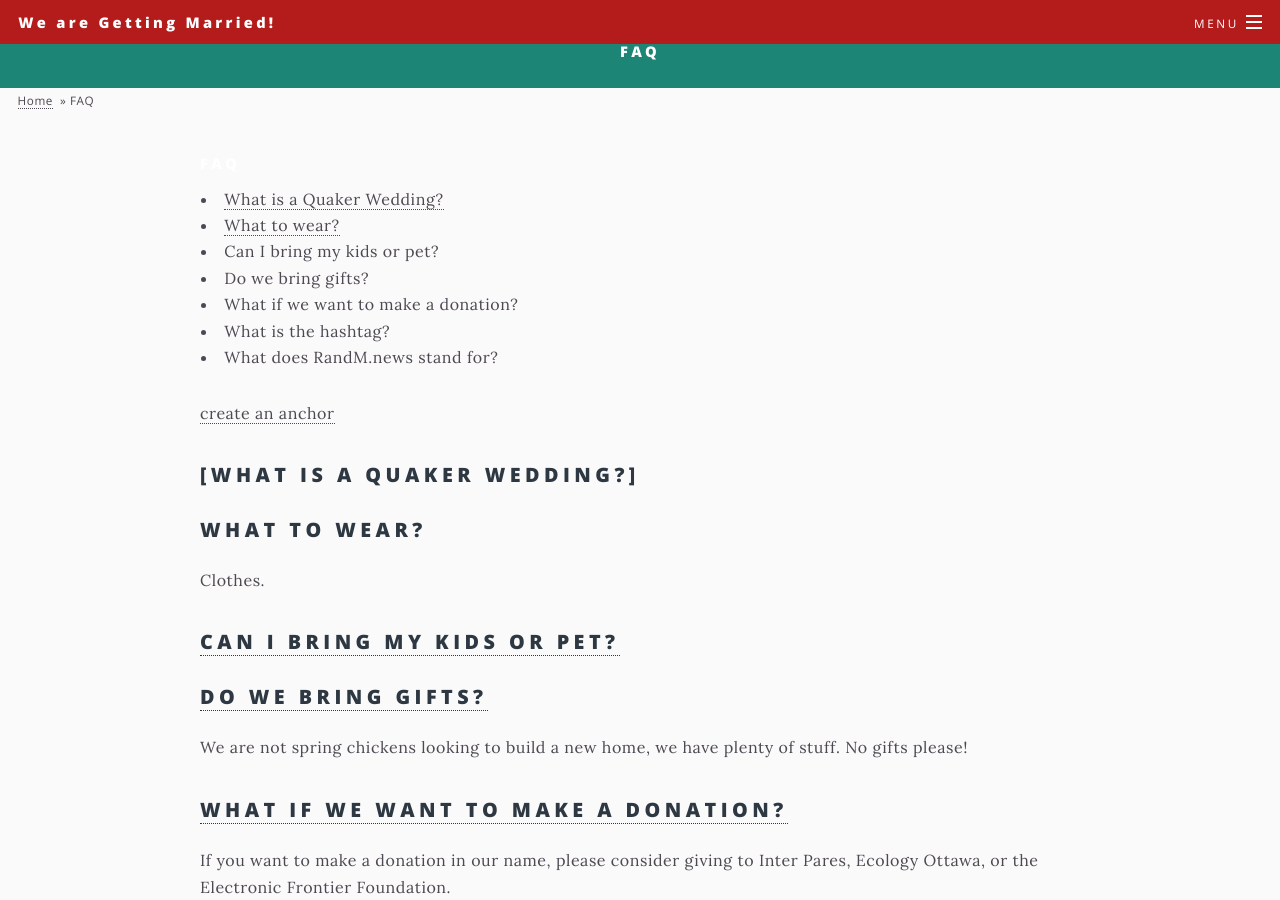
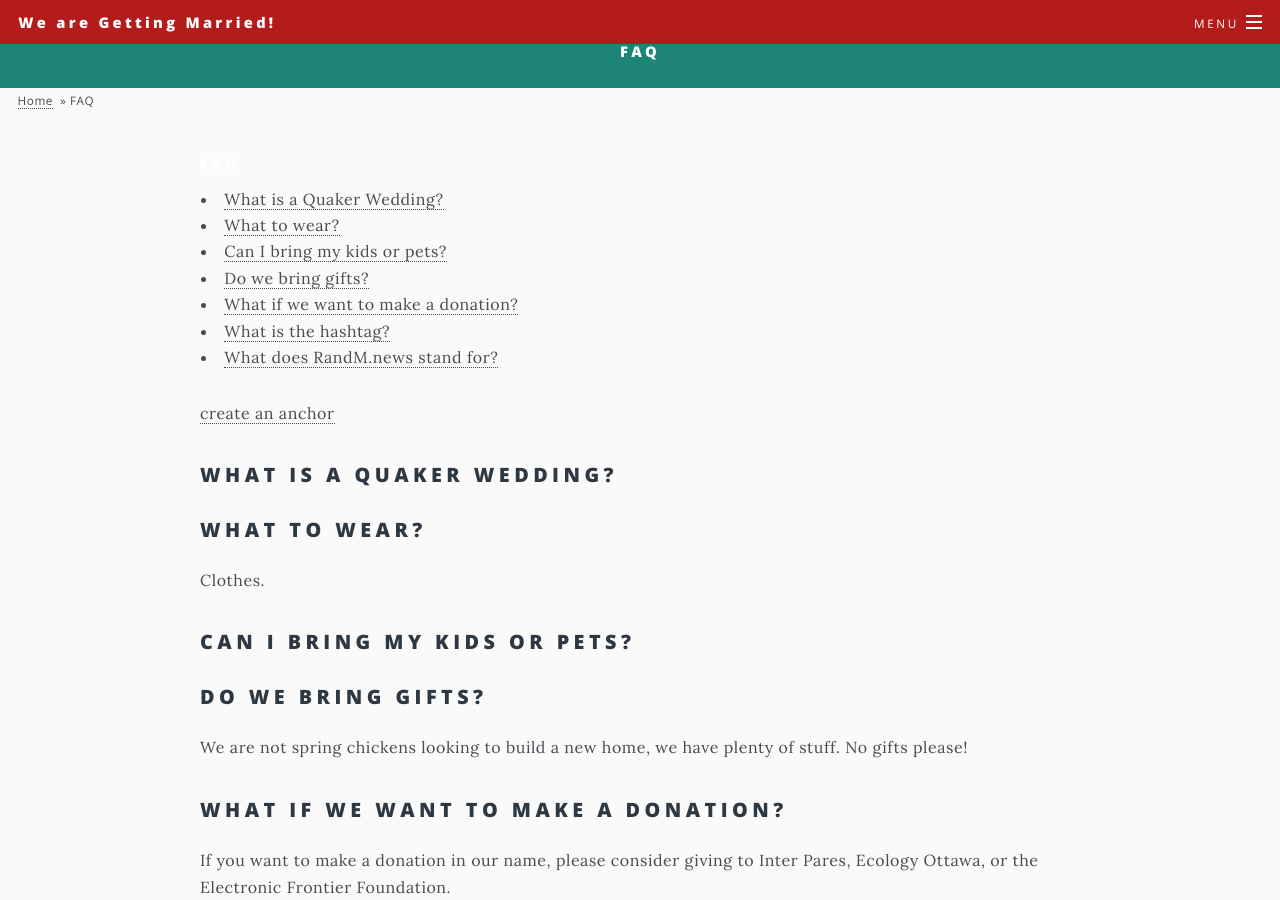
Before and after one commit to mgifford/gifsack-or-wolford, a Jekyll site: the page built from _pages/faq.md, in a window 1280 px wide and 900 px high. Built offline with Jekyll 4.4.1, drawn with Linux system fonts in a browser that asks for light colours; our own code applies the rules of GitHub Pages for plain Markdown files.

Commit message:
finishing links for FAQ

```diff
--- a/_pages/faq.md
+++ b/_pages/faq.md
@@ -1,36 +1,36 @@
 # FAQ
 
 - [What is a Quaker Wedding?](#what-is-a-quaker-wedding)
-- [What to wear?](what-to-wear)
-- Can I bring my kids or pet?
-- Do we bring gifts?
-- What if we want to make a donation?
-- What is the hashtag?
-- What does RandM.news stand for?
+- [What to wear?](#what-to-wear)
+- [Can I bring my kids or pets?](#can-i-bring-my-kids-or-pets)
+- [Do we bring gifts?](#do-we-bring-gifts)
+- [What if we want to make a donation?](#what-if-we-want-to-make-a-donation)
+- [What is the hashtag?](#what-is-the-hashtag)
+- [What does RandM.news stand for?](#what-does-randmnews-stand-for)
 
 [create an anchor](#anchors-in-markdown)
 
 
-## [What is a Quaker wedding?]
+## What is a Quaker wedding?
 
 ## What to wear?
 
 Clothes.
 
-## [Can I bring my kids or pet?](#Pets)
+## Can I bring my kids or pets?
 
-## [Do we bring gifts?](#gifts)
+## Do we bring gifts?
 
 We are not spring chickens looking to build a new home, we have plenty of stuff. No gifts please!
 
-## [What if we want to make a donation?]()
+## What if we want to make a donation?
 
 If you want to make a donation in our name, please consider giving to Inter Pares, Ecology Ottawa, or the Electronic Frontier Foundation.
 
-## [What is the hashtag?](#)
+## What is the hashtag?
 
 We're going to use #randmnews as it is close to the website we are using
 
-## [What does RandM.news stand for?](#randomnews)
+## What does RandM.news stand for?
 
 Rebecca and Mike of course. Was easier to say than MandR.news and we didn't want it to get long and complicated.
```
